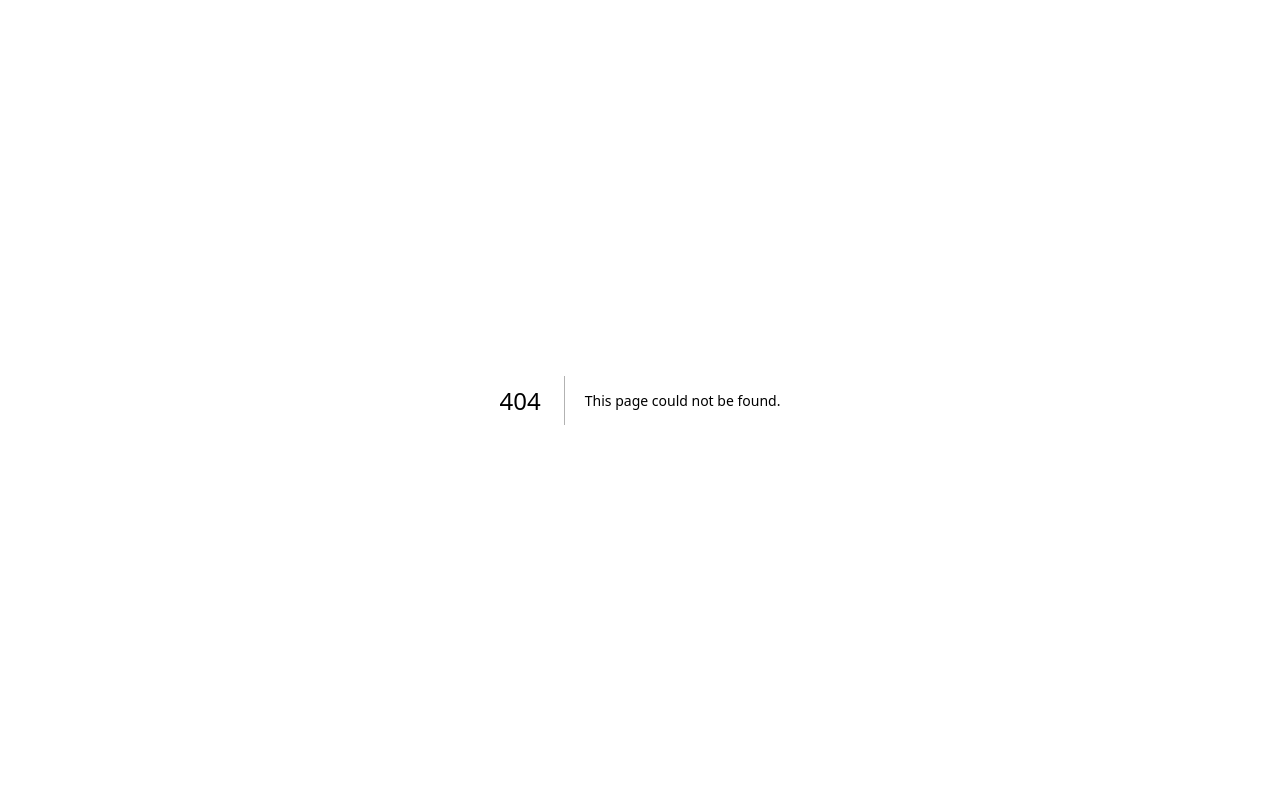
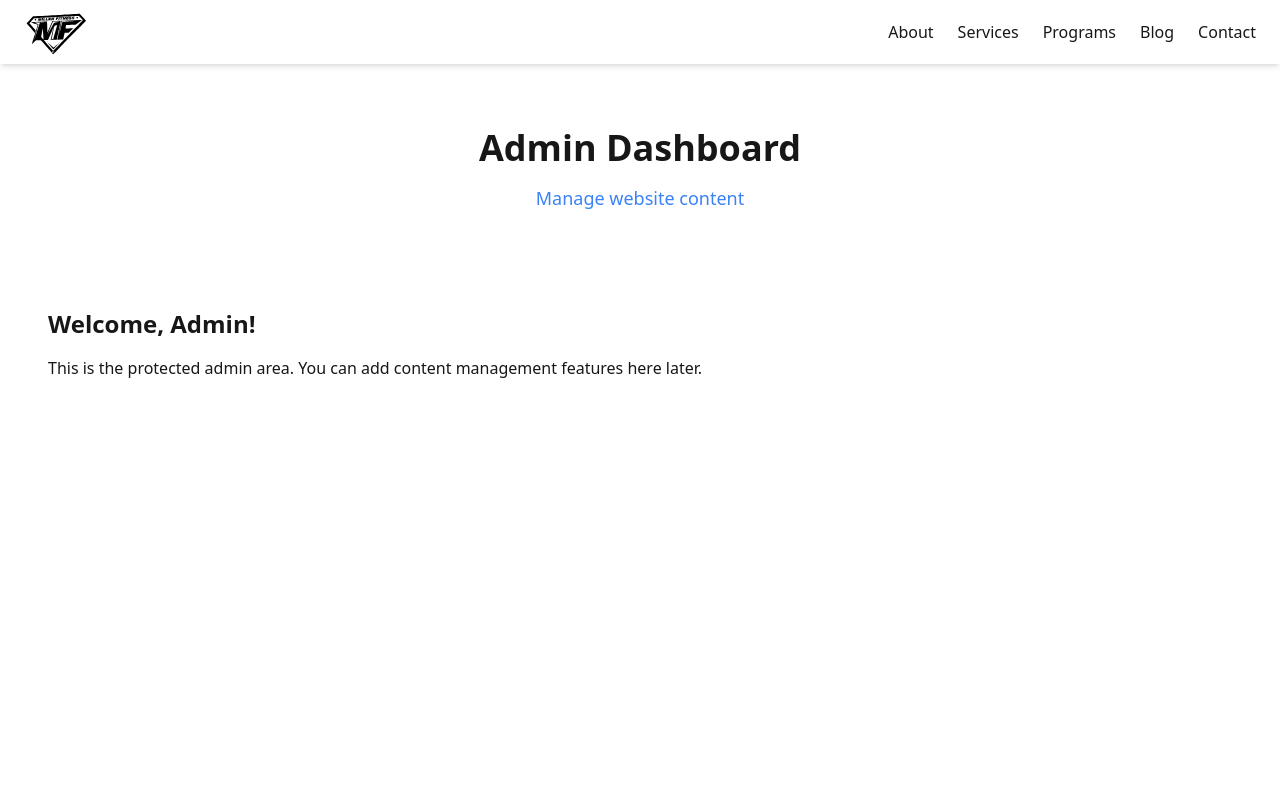
Before and after one commit to dan-yates1/millen-fitness, a Next.js app: page /admin in a window 1280 px wide. Before the commit this address had no page. Shown: the top 800 px of the page. Built offline with nearby package versions, Linux system fonts and the light colour scheme.

Commit message:
added secure admin page

```diff
--- a/package.json
+++ b/package.json
@@ -12,6 +12,7 @@
     "@vercel/analytics": "^1.5.0",
     "lucide-react": "^0.484.0",
     "next": "15.2.4",
+    "next-auth": "^4.24.11",
     "react": "^19.0.0",
     "react-dom": "^19.0.0",
     "resend": "^4.2.0"
--- /dev/null
+++ b/src/app/admin/page.tsx
@@ -0,0 +1,35 @@
+ import Layout from "@/components/Layout";
+ import Section from "@/components/ui/Section";
+ // getServerSession is not used currently, remove import
+ // Import your NextAuth options if they are in a separate file, otherwise use the handler directly
+ // import { authOptions } from "@/app/api/auth/[...nextauth]/route" // Assuming you might extract options later
+
+// Note: We will protect this page using Middleware later.
+// This component itself doesn't need to be a Client Component for basic display.
+
+export default async function AdminPage() {
+  // Optional: Fetch session on the server to display user info if needed
+  // const session = await getServerSession(authOptions); // Use if options are extracted
+  // For now, we know it's protected, so just display content.
+
+  return (
+    <Layout>
+      <Section title="Admin Dashboard" subtitle="Manage website content">
+        <div className="container mx-auto px-6 py-12">
+          <h2 className="text-2xl font-semibold mb-4">Welcome, Admin!</h2>
+          <p className="mb-4">
+            This is the protected admin area. You can add content management features here later.
+          </p>
+          {/* Example: Display user info if session fetched */}
+          {/* {session && (
+            <pre className="bg-gray-100 p-4 rounded text-sm text-gray-800">
+              {JSON.stringify(session, null, 2)}
+            </pre>
+          )} */}
+
+          {/* TODO: Add links/components for managing Blog, Programs, etc. */}
+        </div>
+      </Section>
+    </Layout>
+  );
+}
--- /dev/null
+++ b/src/app/api/auth/[...nextauth]/route.ts
@@ -0,0 +1,63 @@
+import NextAuth from "next-auth"
+import CredentialsProvider from "next-auth/providers/credentials";
+
+// Basic configuration for NextAuth
+const handler = NextAuth({
+  providers: [
+    CredentialsProvider({
+      // The name to display on the sign in form (e.g. "Sign in with...")
+      name: "Credentials",
+      // `credentials` is used to generate a form on the sign in page.
+      // You can specify which fields should be submitted, by adding keys to the `credentials` object.
+      // e.g. domain, username, password, 2FA token, etc.
+      // You can pass any HTML attribute to the <input> tag through the object.
+      credentials: {
+        username: { label: "Username", type: "text", placeholder: "admin" },
+         password: { label: "Password", type: "password" }
+       },
+       async authorize(credentials) { // Remove unused 'req' parameter
+         // Add logic here to look up the user from the credentials supplied
+         // IMPORTANT: In a real application, NEVER hardcode credentials.
+         // Fetch user from a database and compare hashed passwords.
+         // For this initial setup, we'll use environment variables.
+         // Ensure these environment variables are set!
+         const adminUsername = process.env.ADMIN_USERNAME;
+         const adminPassword = process.env.ADMIN_PASSWORD;
+
+         if (!adminUsername || !adminPassword) {
+           console.error("ADMIN_USERNAME or ADMIN_PASSWORD environment variables are not set.");
+           return null; // Prevent login if credentials aren't configured
+         }
+
+         if (credentials?.username === adminUsername && credentials?.password === adminPassword) {
+           // Any object returned will be saved in `user` property of the JWT
+          // You can return custom properties here
+          return { id: "1", name: "Admin User", email: "admin@example.com" }; // Dummy user object
+        } else {
+          // If you return null then an error will be displayed advising the user to check their details.
+          console.error("Admin login failed for username:", credentials?.username);
+          return null;
+
+          // You can also Reject this callback with an Error thus the user will be sent to the error page with the error message as a query parameter
+        }
+      }
+    })
+  ],
+  // Optional: Add custom pages if needed
+  // pages: {
+  //   signIn: '/auth/signin',
+  // },
+  // Optional: Add callbacks for session/jwt customization if needed later
+  // callbacks: {
+  //   async jwt({ token, user }) {
+  //     // Add custom claims to JWT
+  //     return token
+  //   },
+  //   async session({ session, token }) {
+  //     // Add custom properties to session
+  //     return session
+  //   }
+  // }
+});
+
+export { handler as GET, handler as POST }
--- a/src/app/layout.tsx
+++ b/src/app/layout.tsx
@@ -2,6 +2,7 @@ import type { Metadata } from "next";
 import { Geist, Geist_Mono } from "next/font/google";
 import "./globals.css";
 import { Analytics } from "@vercel/analytics/react";
+import SessionProviderWrapper from "@/components/providers/SessionProviderWrapper"; // Import the wrapper
 
 const geistSans = Geist({
   variable: "--font-geist-sans",
@@ -33,11 +34,14 @@ export default function RootLayout({
   return (
     <html lang="en" className="scroll-smooth">
       <body
-        className={`${geistSans.variable} ${geistMono.variable} antialiased bg-background text-foreground`}
-      >
-        {children}
-        <Analytics />
-      </body>
+         className={`${geistSans.variable} ${geistMono.variable} antialiased bg-background text-foreground`}
+       >
+         {/* Wrap children with the SessionProviderWrapper */}
+         <SessionProviderWrapper>
+           {children}
+           <Analytics />
+         </SessionProviderWrapper>
+       </body>
     </html>
   );
 }
--- a/src/components/Header.tsx
+++ b/src/components/Header.tsx
@@ -1,6 +1,10 @@
+ "use client"; // Still needs to be client for MobileNav potentially
+
  import Link from 'next/link';
+ // Removed unused next-auth imports: useSession, signIn, signOut
  import MobileNav from './MobileNav';
  import Logo from './ui/Logo';
+ // Removed unused Button import
 
  const navLinks = [
    // { href: '/', label: 'Home' }, // Removed - Logo links home
@@ -13,13 +17,16 @@ const navLinks = [
  ];
 
  const Header = () => {
+   // Removed unused useSession hook call
+
    return (
      <header className="bg-background text-foreground sticky top-0 z-50 shadow-md">
       <div className="container mx-auto px-6">
-        <nav className="flex justify-between items-center">
+        <nav className="flex justify-between items-center h-16"> {/* Added fixed height */}
           <Logo size='lg' withText={false} />
-          {/* Desktop Navigation */}
-          <ul className="hidden md:flex space-x-6">
+          {/* Desktop Navigation & Auth Buttons */}
+          <div className="hidden md:flex items-center space-x-6">
+            <ul className="flex space-x-6">
             {navLinks.map((link) => (
               <li key={link.href}>
                 <Link
@@ -31,6 +38,8 @@ const Header = () => {
               </li>
             ))}
             </ul>
+            {/* Removed Auth Buttons - Desktop */}
+          </div>
 
           {/* Mobile Navigation */}
           <MobileNav links={navLinks} />
--- /dev/null
+++ b/src/components/providers/SessionProviderWrapper.tsx
@@ -0,0 +1,15 @@
+"use client";
+
+import { SessionProvider } from "next-auth/react";
+import React from "react";
+
+interface SessionProviderWrapperProps {
+  children: React.ReactNode;
+  // session prop is optional, NextAuth handles it automatically
+  // session?: any;
+}
+
+// This wrapper component allows using SessionProvider in Server Components layout
+export default function SessionProviderWrapper({ children }: SessionProviderWrapperProps) {
+  return <SessionProvider>{children}</SessionProvider>;
+}
--- /dev/null
+++ b/src/middleware.ts
@@ -0,0 +1,28 @@
+// src/middleware.ts
+import { withAuth } from "next-auth/middleware"
+
+// withAuth provides middleware protection out-of-the-box
+// It redirects unauthenticated users to the sign-in page
+export default withAuth({
+  // Optional: Add callbacks for more control if needed
+  // callbacks: {
+  //   authorized: ({ token }) => {
+  //     // Example: Check for a specific role or claim in the token
+  //     // return !!token && token.role === "admin"
+  //     return !!token // Basic check: is the user logged in?
+  //   }
+  // },
+  // Optional: Specify custom login page if not using default
+  // pages: {
+  //   signIn: '/auth/signin',
+  // }
+})
+
+// Matcher configures which paths the middleware applies to
+export const config = {
+  matcher: [
+    "/admin/:path*", // Protect the admin route and any sub-paths
+    // Add other protected routes here if needed
+    // "/dashboard/:path*",
+  ],
+}
```
Also changed, not shown: 1 other file (tests, documents, lock files or other folders). Lines whose indentation alone changed are shown as unchanged.
